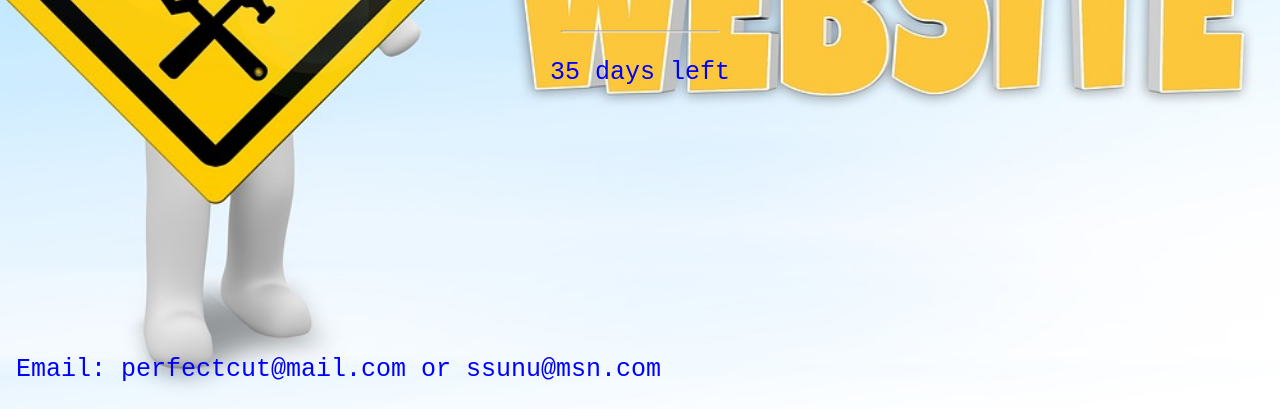
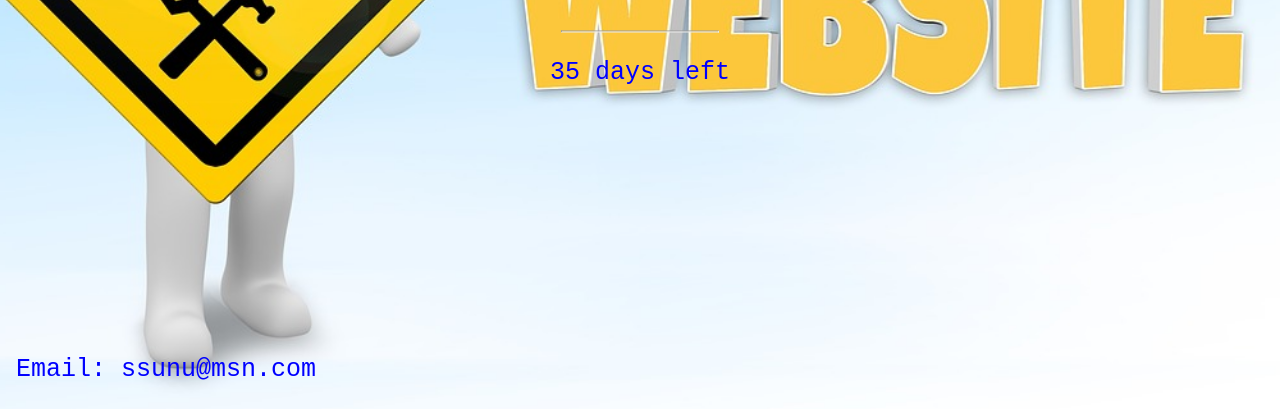
Before and after one commit to SorinStamu/SSsoftwareOrg, a plain HTML site: page index.html in a window 1280 px wide. Shown: the part 391-800 px from the top of the page. Drawn offline with Linux system fonts and the light colour scheme.

Commit message:
Update index.html

```diff
--- a/index.html
+++ b/index.html
@@ -56,7 +56,7 @@ hr {
     <p>35 days left</p>
   </div>
   <div class="bottomleft">
-    <p>Email: perfectcut@mail.com or ssunu@msn.com</p>
+    <p>Email: ssunu@msn.com</p>
   </div>
 </div>
 
```
